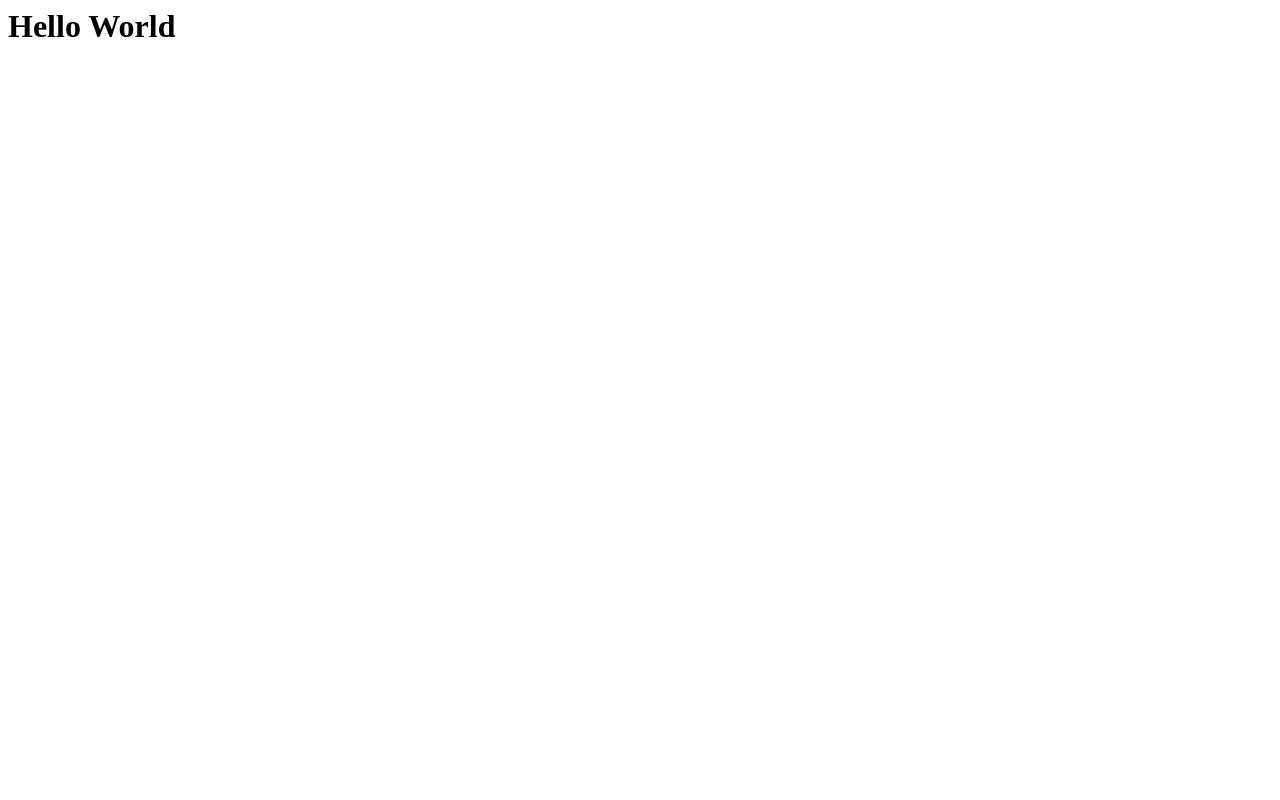
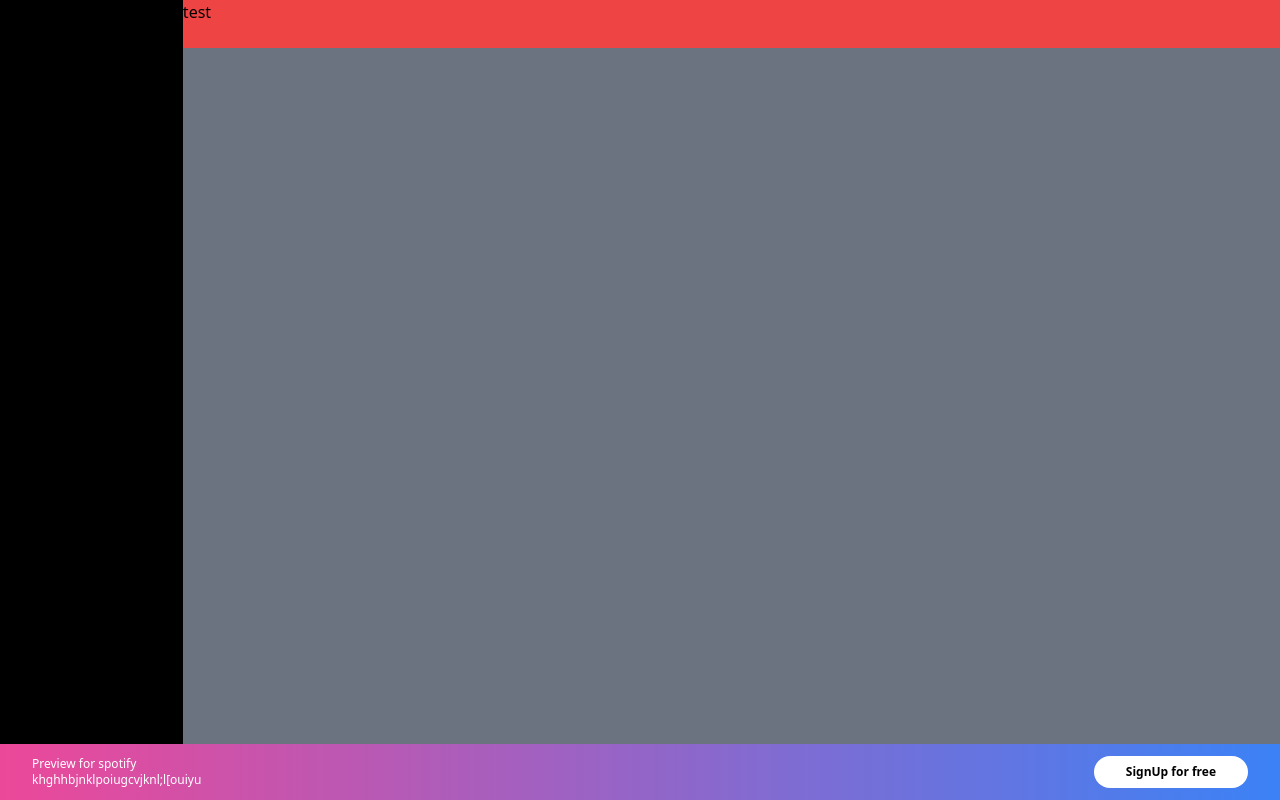
Before and after one commit to oldschoolkid05/WebDEvlopment, a plain HTML site: page index.html in a window 1280 px wide. Drawn offline with nearby package versions, Linux system fonts and the light colour scheme.

Commit message:
Add files via upload

```diff
--- a/index.html
+++ b/index.html
@@ -1,8 +1,26 @@
 <html>
     <head>
-        <title>My website</title>
+        <script src="https://cdn.tailwindcss.com"></script>
+        <title>Document</title>
     </head>
-    <body>
-        <h1>Hello World</h1>
+    <body class="flex w-screen overflow-x-hidden overflow-y-hidden">
+        <div class=" flex w-screen px-8 py-3 z-10 items-center justify-between fixed bottom-0 bg-gradient-to-r from-pink-500 to-blue-500">
+            <div class=" text-white text-xs">
+                <p>Preview for spotify</p>
+                <p>khghhbjnklpoiugcvjknl;l[ouiyu</p>
+            </div>
+            <div class="">
+                <button class=" bg-white rounded-full text-black px-8 py-2 text-xs font-bold">SignUp for free</button>
+            </div>
+        </div>
+        <div class="h-screen w-1/6 bg-black ">
+        </div>
+        <div class=" h-screen w-full overflow-y-scroll relative bg-gray-500 ">
+            <div class="sticky top-0 h-12 w-full bg-red-500">
+                <p>test</p>
+            </div>
+            <div class="">
+            </div>
+        </div>
     </body>
 </html>
```
